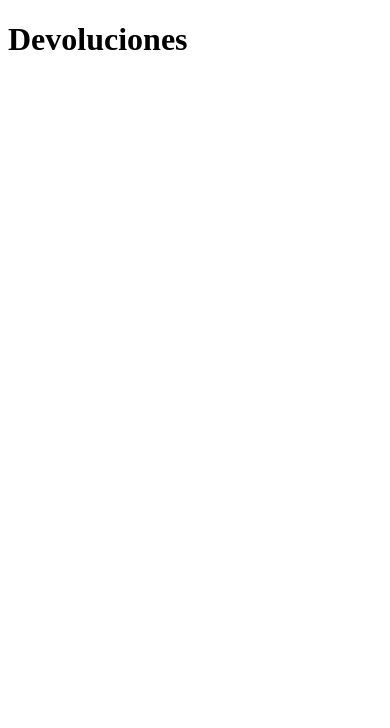
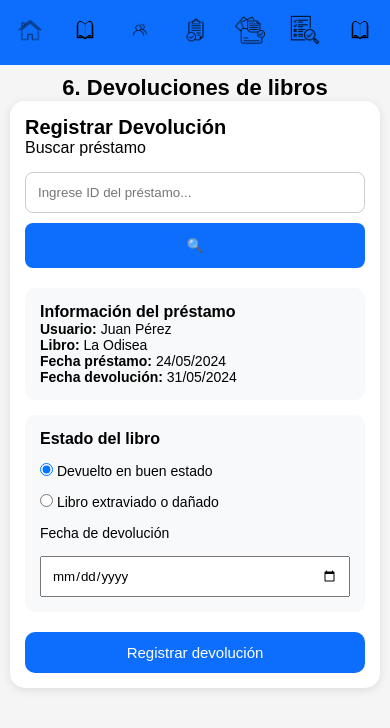
Before and after one commit to Reyesluis-Pc/Biblioteca, a plain HTML site: page devoluciones.html in a window 390 px wide. Drawn offline with Linux system fonts and the light colour scheme.

Commit message:
se creo el apartado de devolucion y prestamos de libros

```diff
--- a/css/devoluciones.css
+++ b/css/devoluciones.css
@@ -0,0 +1,246 @@
+/* MENU */
+
+.sidebar{
+    width:100px;
+    background:linear-gradient(#0d6efd);
+    display:flex;
+    flex-direction:column;
+    align-items:center;
+    padding:20px;
+}
+
+.sidebar img{
+    width: 50px;
+    height: 50px;
+    font-size:35px;
+    margin:5px;
+    cursor:pointer;
+}
+
+.configuracion{
+    margin-top:auto;
+}
+
+*{
+    margin:0;
+    padding:0;
+    box-sizing:border-box;
+    font-family:Arial, sans-serif;
+}
+
+body{
+    background:#f5f5f5;
+}
+
+.contenedor{
+    display:flex;
+    min-height:100vh;
+}
+
+/* Sidebar */
+.sidebar{
+    width:80px;
+    background:#0d6efd;
+    display:flex;
+    flex-direction:column;
+    align-items:center;
+    padding:20px 0;
+    gap:20px;
+}
+
+.sidebar a{
+    color:white;
+    text-decoration:none;
+    font-size:24px;
+}
+
+/* Contenido */
+.contenido{
+    flex:1;
+    padding:20px;
+}
+
+.card{
+    background:white;
+    padding:100px;
+    border-radius:15px;
+    box-shadow:0 2px 10px rgba(0,0,0,.1);
+}
+
+.buscar{
+    display:flex;
+    margin:15px 0;
+}
+
+.buscar input{
+    flex:1;
+    padding:12px;
+    border:1px solid #ccc;
+    border-radius:8px 0 0 8px;
+}
+
+.buscar button{
+    width:60px;
+    border:none;
+    background:#0d6efd;
+    color:white;
+    border-radius:0 8px 8px 0;
+    cursor:pointer;
+}
+
+.info-grid{
+    display:grid;
+    grid-template-columns:1fr 1fr;
+    gap:20px;
+    margin:20px 0;
+}
+
+.info,
+.estado{
+    background:#f8f9fa;
+    padding:20px;
+    border-radius:10px;
+}
+
+.estado{
+    display:flex;
+    flex-direction:column;
+    gap:15px;
+}
+
+.estado input[type="date"]{
+    padding:10px;
+}
+
+.btn{
+    width:100%;
+    max-width:350px;
+    display:block;
+    margin:20px auto 0;
+    padding:15px;
+    background:#0d6efd;
+    color:white;
+    border:none;
+    border-radius:10px;
+    cursor:pointer;
+}
+
+/* TABLET */
+@media (max-width: 768px){
+
+    .contenedor{
+        flex-direction: column;
+    }
+
+    .sidebar{
+        width: 100%;
+        height: 70px;
+        flex-direction: row;
+        justify-content: center;
+        align-items: center;
+        gap: 25px;
+        padding: 10px;
+    }
+
+    .contenido{
+        width: 100%;
+    }
+
+    .info-grid{
+        grid-template-columns: 1fr;
+    }
+}
+
+/* CELULARES */
+@media (max-width: 480px){
+
+    .contenedor{
+        flex-direction: column;
+    }
+
+    /* Menú arriba */
+    .sidebar{
+        width: 100%;
+        height: auto;
+        flex-direction: row;
+        justify-content: space-around;
+        align-items: center;
+        padding: 10px 5px;
+        gap: 5px;
+        border-radius: 0;
+    }
+
+    .sidebar img{
+        width: 30px;
+        height: 30px;
+    }
+
+    .sidebar a{
+        font-size: 18px;
+    }
+
+    .contenido{
+        padding: 10px;
+    }
+
+    .card{
+        padding: 15px;
+    }
+
+    h2{
+        font-size: 22px;
+        text-align: center;
+    }
+
+    h3{
+        font-size: 20px;
+    }
+
+    /* Buscador */
+    .buscar{
+        flex-direction: column;
+        gap: 10px;
+    }
+
+    .buscar input,
+    .buscar button{
+        width: 100%;
+        border-radius: 8px;
+    }
+
+    .buscar button{
+        height: 45px;
+    }
+
+    /* Tarjetas */
+    .info-grid{
+        grid-template-columns: 1fr;
+        gap: 15px;
+    }
+
+    .info,
+    .estado{
+        width: 100%;
+        padding: 15px;
+    }
+
+    .info p{
+        font-size: 14px;
+    }
+
+    .estado label{
+        font-size: 14px;
+    }
+
+    .estado input[type="date"]{
+        width: 100%;
+    }
+
+    /* Botón */
+    .btn{
+        width: 100%;
+        max-width: 100%;
+        padding: 12px;
+        font-size: 15px;
+    }
+}
--- a/css/prestamoslibros.css
+++ b/css/prestamoslibros.css
@@ -0,0 +1,240 @@
+/* MENU */
+
+*{
+    margin: 0;
+    padding: 0;
+    box-sizing: border-box;
+}
+
+.contenedor{
+    display: flex;
+    width: 100%;
+    min-height: 100vh;
+    background-color: rgb(212, 211, 211);
+}
+
+.sidebar{
+    width: 100px;
+    background: #36B73A;
+    display: flex;
+    flex-direction: column;
+    align-items: center;
+    padding: 20px 0;
+}
+
+.sidebar img{
+    width: 75px;
+    height: 75px;
+    margin: 15px;
+    cursor: pointer;
+}
+
+.configuracion{
+    margin-top: auto;
+}
+
+.libros{
+    flex: 1;
+    min-height: 100vh;
+    background-color: rgb(212, 211, 211);
+    padding: 30px;
+}
+
+h1{
+    text-align: center;
+    font-size: 3rem;
+    margin-bottom: 20px;
+}
+
+h2{
+    font-size: 2rem;
+    margin-bottom: 20px;
+}
+
+.prestamo{
+    max-width: 1200px;
+    margin: auto;
+}
+
+.prestamo h3{
+    font-size: 1.5rem;
+    margin-bottom: 10px;
+}
+
+/* BUSCADORES */
+
+.campo-busqueda{
+    display: flex;
+    width: 100%;
+    margin-bottom: 25px;
+}
+
+.campo-busqueda input{
+    flex: 1;
+    height: 65px;
+    padding: 0 20px;
+    border: 1px solid #ccc;
+    border-right: none;
+    border-radius: 12px 0 0 12px;
+    font-size: 18px;
+}
+
+.btn-buscar{
+    width: 70px;
+    height: 65px;
+    border: none;
+    background: #36B73A;
+    border-radius: 0 12px 12px 0;
+    cursor: pointer;
+
+    display: flex;
+    justify-content: center;
+    align-items: center;
+}
+
+.btn-buscar img{
+    width: 28px;
+    height: 28px;
+}
+
+/* FECHAS */
+
+.fila{
+    display: flex;
+    gap: 30px;
+    margin-bottom: 30px;
+}
+
+.campo{
+    flex: 1;
+}
+
+.campo input{
+    width: 100%;
+    padding: 15px;
+    border: 2px solid #ccc;
+    border-radius: 10px;
+    font-size: 18px;
+}
+
+/* BOTÓN */
+
+.prestamo button[type="submit"]{
+    display: block;
+    margin: auto;
+    width: 320px;
+    padding: 15px;
+    border: none;
+    border-radius: 10px;
+    background: #36B73A;
+    color: white;
+    font-size: 22px;
+    cursor: pointer;
+}
+
+/* para tablet */
+
+@media (max-width: 1024px){
+
+    .contenedor{
+        flex-direction: column;
+    }
+
+    .sidebar{
+        width: 100%;
+        flex-direction: row;
+        justify-content: center;
+        flex-wrap: wrap;
+        padding: 10px;
+    }
+
+    .sidebar img{
+        width: 55px;
+        height: 55px;
+        margin: 8px;
+    }
+
+    h1{
+        font-size: 2.5rem;
+    }
+
+    h2{
+        font-size: 1.7rem;
+    }
+
+    .campo-busqueda input{
+        height: 60px;
+    }
+
+    .btn-buscar{
+        width: 65px;
+        height: 60px;
+    }
+}
+
+/* para celular */
+
+@media (max-width: 768px){
+
+    .libros{
+        padding: 15px;
+    }
+
+    .sidebar{
+        width: 100%;
+        flex-direction: row;
+        justify-content: center;
+        flex-wrap: wrap;
+        padding: 10px;
+    }
+
+    .sidebar img{
+        width: 35px;
+        height: 3 5px;
+        margin: 5px;
+    }
+
+    h1{
+        font-size: 1.8rem;
+    }
+
+    h2{
+        font-size: 1.3rem;
+    }
+
+    .prestamo h3{
+        font-size: 1.1rem;
+    }
+
+    .campo-busqueda input{
+        height: 50px;
+        font-size: 14px;
+        padding: 0 12px;
+    }
+
+    .btn-buscar{
+        width: 55px;
+        height: 50px;
+    }
+
+    .btn-buscar img{
+        width: 20px;
+        height: 20px;
+    }
+
+    .fila{
+        flex-direction: column;
+        gap: 15px;
+    }
+
+    .campo input{
+        width: 100%;
+        font-size: 14px;
+    }
+
+    .prestamo button[type="submit"]{
+        width: 100%;
+        max-width: 280px;
+        font-size: 18px;
+    }
+}
--- a/devoluciones.html
+++ b/devoluciones.html
@@ -7,6 +7,85 @@
     <title>Document</title>
 </head>
 <body>
-    <h1>Devoluciones</h1>
+    <div class="contenedor">
+            <!-- Menú lateral -->
+        <aside class="sidebar">
+            <a href="inicio.html">
+                <img src="imagenes/casa-removebg-preview.png" alt="">
+            </a>
+            <a href="gestiondelibros.html">
+                <img src="imagenes/libro-removebg-preview.png" alt="">
+            </a>
+            <a href="gestiondeusuarios.html">
+                <img src="imagenes/personas-removebg-preview.png" alt="">
+            </a>
+            <a href="prestamolibros.html">
+                <img src="imagenes/prestamo-removebg-preview.png" alt="">
+            </a>
+                <a href="devoluciones.html">
+                <img src="imagenes/devolucion-removebg-preview.png" alt="">
+            </a>
+
+             <a href="reportes.html">
+                <img src="imagenes/reporte-removebg-preview.png" alt="">
+            </a>
+
+            <a href="estraviado.html">
+                <img src="imagenes/libro-removebg-preview.png" alt="">
+            </a>
+        </aside>
+
+        <!-- Contenido -->
+    <main class="contenido">
+        <h2>6. Devoluciones de libros</h2>
+
+        <div class="card">
+            <h3>Registrar Devolución</h3>
+
+            <label>Buscar préstamo</label>
+            <div class="buscar">
+                <input type="text" placeholder="Ingrese ID del préstamo...">
+                <button>🔍</button>
+            </div>
+
+            <div class="info-grid">
+
+                <div class="info">
+                    <h4>Información del préstamo</h4>
+                    <p><strong>Usuario:</strong> Juan Pérez</p>
+                    <p><strong>Libro:</strong> La Odisea</p>
+                    <p><strong>Fecha préstamo:</strong> 24/05/2024</p>
+                    <p><strong>Fecha devolución:</strong> 31/05/2024</p>
+                </div>
+
+                <div class="estado">
+                    <h4>Estado del libro</h4>
+
+                    <label>
+                        <input type="radio" name="estado" checked>
+                        Devuelto en buen estado
+                    </label>
+
+                    <label>
+                        <input type="radio" name="estado">
+                        Libro extraviado o dañado
+                    </label>
+
+                    <label>Fecha de devolución</label>
+                    <input type="date">
+                </div>
+
+                </div>
+
+                    <button class="btn">
+                        Registrar devolución
+                    </button>
+
+                </div>
+            </div>
+
+        </main>
+
+    </div>
 </body>
 </html>
```
Also changed, not shown: prestamolibros.html (+99 -3 lines), imagenes/casa-removebg-preview.png (added), imagenes/cerrar-removebg-preview.png (added), imagenes/configuracion-removebg-preview.png (added), imagenes/devolucion-removebg-preview.png (added), imagenes/libro-removebg-preview.png (added), imagenes/menaje-removebg-preview.png (added), imagenes/personas-removebg-preview.png (added), imagenes/prestamo-removebg-preview.png (added), imagenes/reporte-removebg-preview.png (added), imagenes/search_24dp_E3E3E3_FILL0_wght400_GRAD0_opsz24.png (added).
